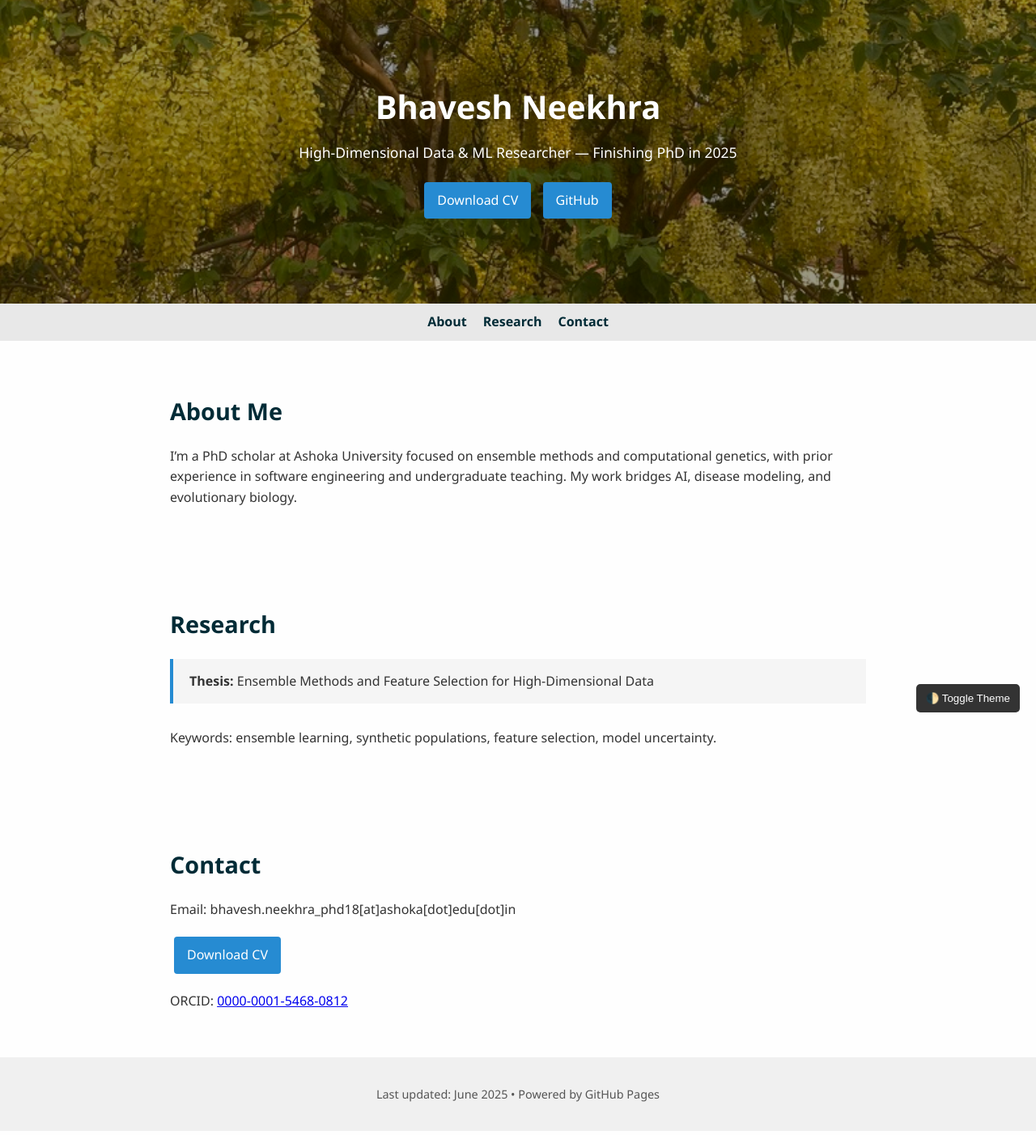
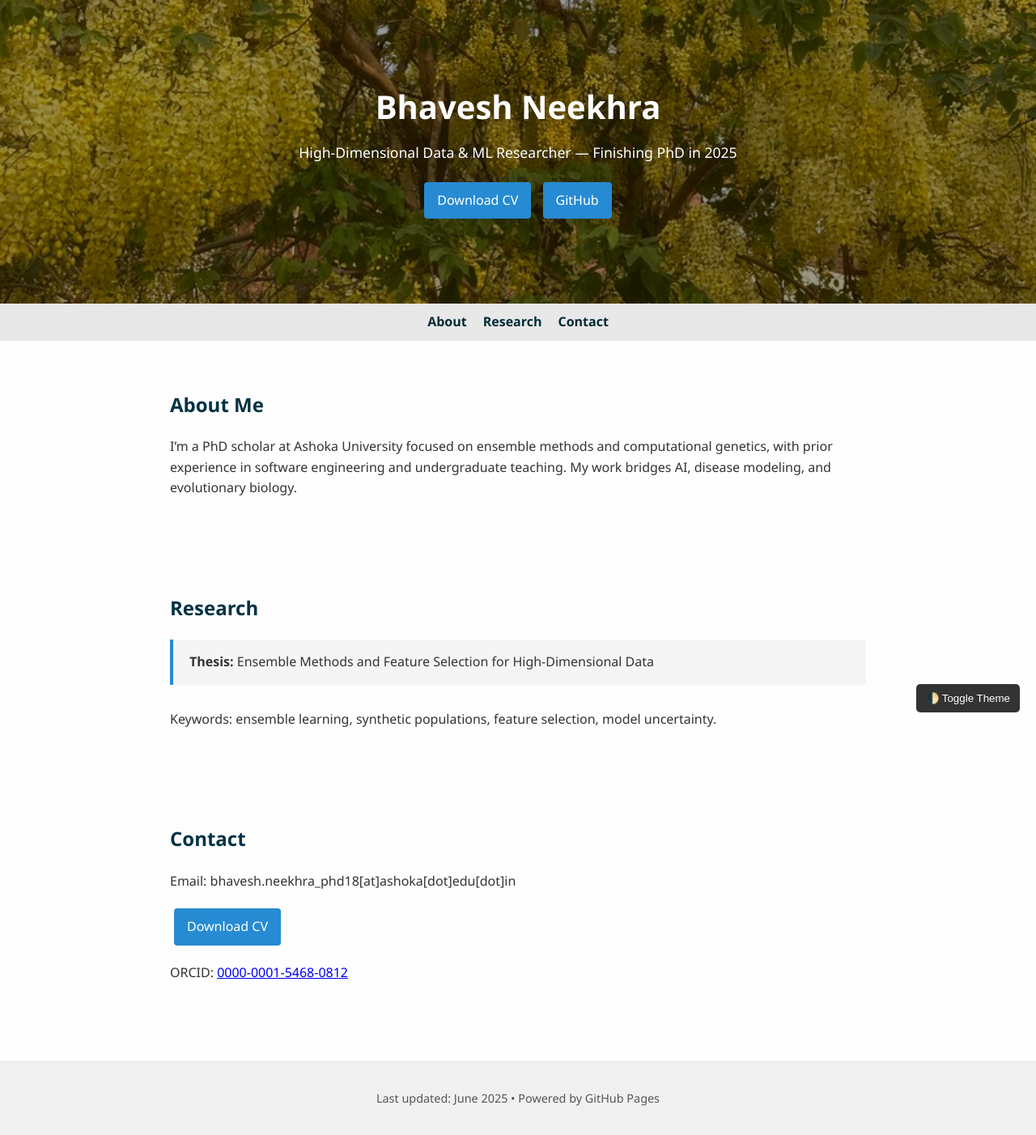
Before and after one commit to bhaveshneekhra/bhaveshneekhra.github.io, a Jekyll site: the page index.html, which Jekyll copies as it is, in a window 1280 px wide. Shown: the whole page at 81% size. Built offline with Jekyll 4.4.1, drawn with Linux system fonts in a browser that asks for light colours.

Commit message:
Updated contact

```diff
--- a/index.html
+++ b/index.html
@@ -117,12 +117,14 @@
       max-width: 900px;
       margin: auto;
     }
-
+/*
     h2 {
       color: var(--primary-color);
       margin-bottom: 20px;
       font-size: 1.8rem;
-    }
+    } */
+
+    h2 { color: #003344; font-weight: 700; }
 
     .highlight {
       background: #f5f5f5;
@@ -141,6 +143,7 @@
       font-weight: 500;
       margin: 5px;
     }
+    .button:hover { cursor: pointer; }
 
     footer {
       background-color: #f0f0f0;
@@ -148,6 +151,7 @@
       text-align: center;
       font-size: 0.9rem;
       color: #555;
+      margin-top: 40px;
     }
 
     .toggle-button {
@@ -162,7 +166,16 @@
       cursor: pointer;
       z-index: 1000;
     }
+
+    html { scroll-behavior: smooth; }
+    nav {
+        position: sticky;
+        top: 0;
+        z-index: 100;
+    }
+
   </style>
+
   <script>
     function toggleDarkMode() {
       document.body.classList.toggle("dark-mode");
@@ -175,6 +188,7 @@
       }
     });
   </script>
+
 </head>
 
 <body>
@@ -182,7 +196,7 @@
     <h1>Bhavesh Neekhra</h1>
     <p>High-Dimensional Data & ML Researcher — Finishing PhD in 2025</p>
     <div>
-      <a class="button" href="./Bhavesh_Neekhra_CV_Mar_25.pdf" target="_blank" rel="noopener">Download CV</a>
+      <a class="button" href="./Bhavesh_Neekhra_CV_Jun_25.pdf" target="_blank" rel="noopener">Download CV</a>
       <a class="button" href="https://github.com/bhaveshneekhra" target="_blank" rel="noopener">GitHub</a>
     </div>
   </header>
@@ -242,7 +256,7 @@
   <section id="contact">
     <h2>Contact</h2>
     <p>Email: bhavesh.neekhra_phd18[at]ashoka[dot]edu[dot]in</p>
-    <p><a class="button" href="./Bhavesh_Neekhra_CV_Mar_25.pdf" target="_blank" rel="noopener">Download CV</a></p>
+    <p><a class="button" href="./Bhavesh_Neekhra_CV_Jun_25.pdf" target="_blank" rel="noopener">Download CV</a></p>
     <p>ORCID: <a href="https://orcid.org/0000-0001-5468-0812" target="_blank" rel="noopener">0000-0001-5468-0812</a></p>
   </section>
 
```
Also changed, not shown: 1 other file.
